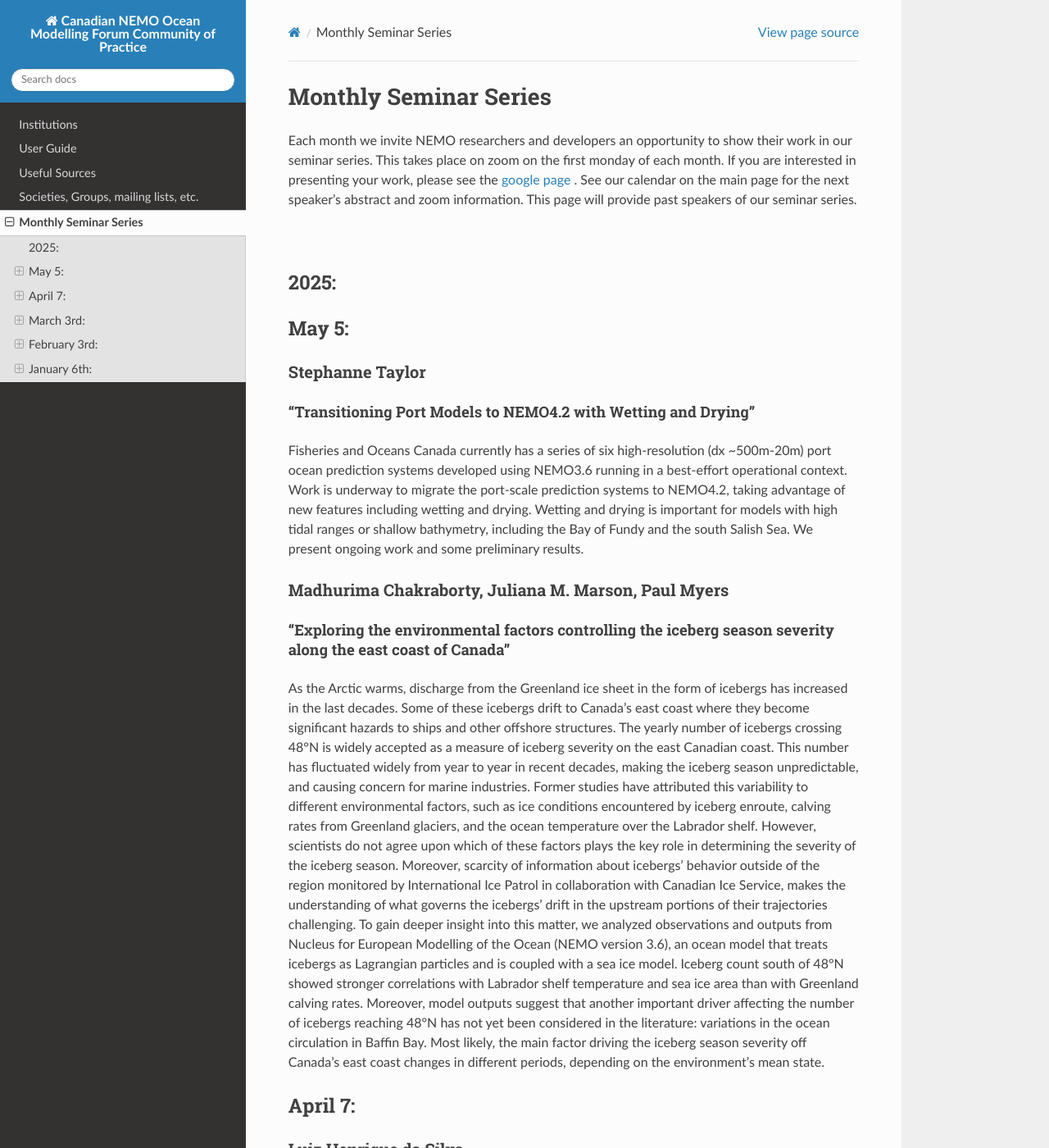
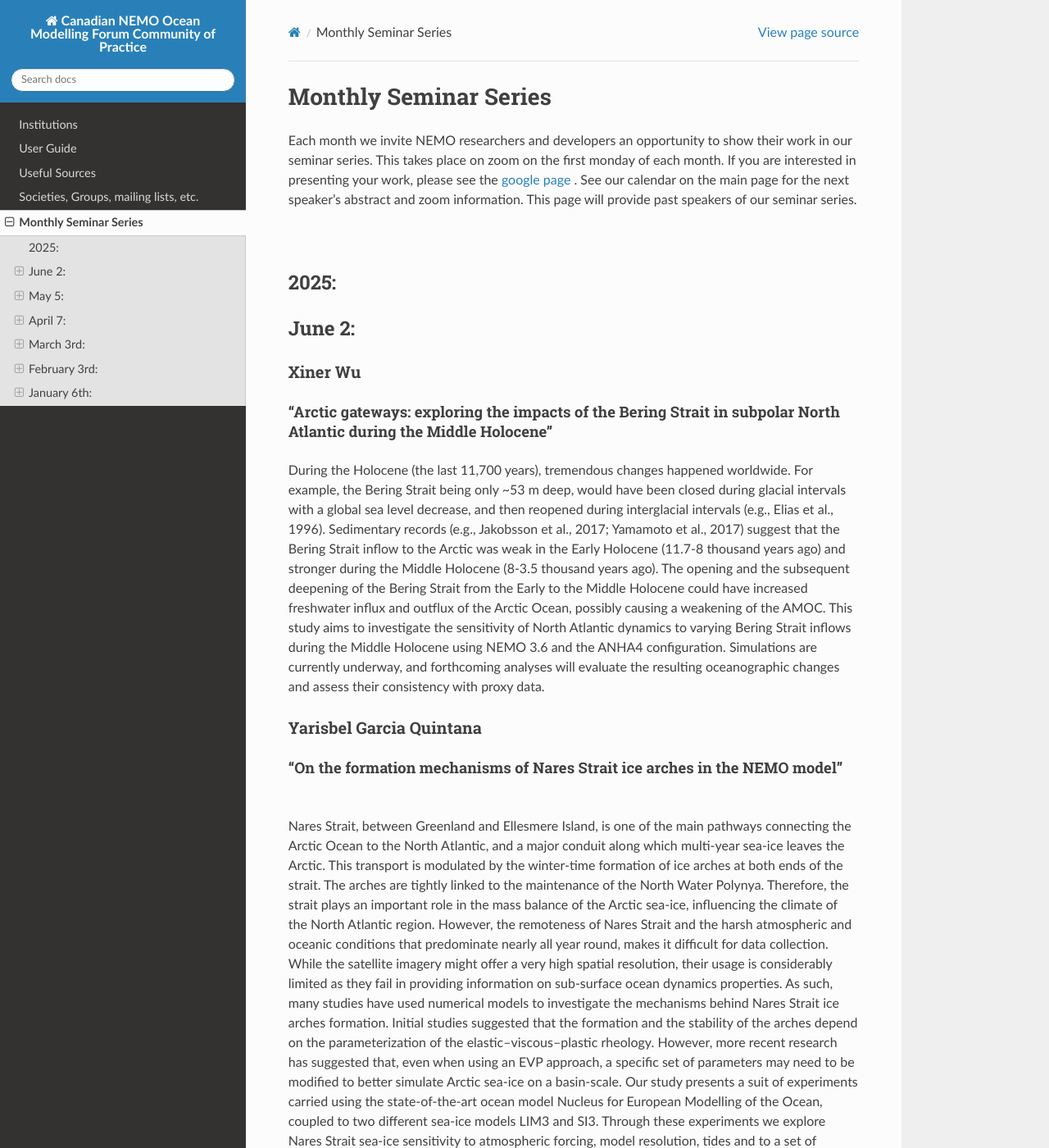
Before and after one commit to UofA-NEMO/Canadian-NEMO-Ocean-Modelling-Forum-Community-of-Practice, a Sphinx documentation site: the page built from docs/Seminar.rst, in a window 1280 px wide and 1400 px high. Shown: the whole window at 82% size. Built offline with Sphinx 7.4.7 and the Read the Docs theme 3.1.0, drawn with Linux system fonts in a browser that asks for light colours; pages that are not in the unit, such as notebooks, are missing from menus; some of the changed text lies outside the part shown.

Commit message:
Add June abstracts

```diff
--- a/docs/Seminar.rst
+++ b/docs/Seminar.rst
@@ -6,6 +6,22 @@ Each month we invite NEMO researchers and developers an opportunity to show thei
 |
 2025:
 .....
+
+June 2:
+.......
+Xiner Wu
+--------
+"Arctic gateways: exploring the impacts of the Bering Strait in subpolar North Atlantic during the Middle Holocene"
+^^^^^^^^^^^^^^^^^^^^^^^^^^^^^^^^^^^^^^^^^^^^^^^^^^^^^^^^^^^^^^^^^^^^^^^^^^^^^^^^^^^^^^^^^^^^^^^^^^^^^^^^^^^^^^^^^^^
+During the Holocene (the last 11,700 years), tremendous changes happened worldwide. For example, the Bering Strait being only ~53 m deep, would have been closed during glacial intervals with a global sea level decrease, and then reopened during interglacial intervals (e.g., Elias et al., 1996). Sedimentary records (e.g., Jakobsson et al., 2017; Yamamoto et al., 2017) suggest that the Bering Strait inflow to the Arctic was weak in the Early Holocene (11.7-8 thousand years ago) and stronger during the Middle Holocene (8-3.5 thousand years ago). The opening and the subsequent deepening of the Bering Strait from the Early to the Middle Holocene could have increased freshwater influx and outflux of the Arctic Ocean, possibly causing a weakening of the AMOC. This study aims to investigate the sensitivity of North Atlantic dynamics to varying Bering Strait inflows during the Middle Holocene using NEMO 3.6 and the ANHA4 configuration. Simulations are currently underway, and forthcoming analyses will evaluate the resulting oceanographic changes and assess their consistency with proxy data.
+
+Yarisbel Garcia Quintana
+------------------------
+"On the formation mechanisms of Nares Strait ice arches in the NEMO model"
+^^^^^^^^^^^^^^^^^^^^^^^^^^^^^^^^^^^^^^^^^^^^^^^^^^^^^^^^^^^^^^^^^^^^^^^^^^
+Nares Strait, between Greenland and Ellesmere Island, is one of the main pathways connecting the Arctic Ocean to the North Atlantic, and a major conduit along which multi-year sea-ice leaves the Arctic. This transport is modulated by the winter-time formation of ice arches at both ends of the strait. The arches are tightly linked to the maintenance of the North Water Polynya. Therefore, the strait plays an important role in the mass balance of the Arctic sea-ice, influencing the climate of the North Atlantic region.
+However, the remoteness of Nares Strait and the harsh atmospheric and oceanic conditions that predominate nearly all year round, makes it difficult for data collection. While the satellite imagery might offer a very high spatial resolution, their usage is considerably limited as they fail in providing information on sub-surface ocean dynamics properties. As such, many studies have used numerical models to investigate the mechanisms behind Nares Strait ice arches formation. Initial studies suggested that the formation and the stability of the arches depend on the parameterization of the elastic–viscous–plastic rheology. However, more recent research has suggested that, even when using an EVP approach, a specific set of parameters may need to be modified to better simulate Arctic sea-ice on a basin-scale. Our study presents a suit of experiments carried using the state-of-the-art ocean model Nucleus for European Modelling of the Ocean, coupled to two different sea-ice models LIM3 and SI3. Through these experiments we explore Nares Strait sea-ice sensitivity to atmospheric forcing, model resolution, tides and to a set of parameters involved in ice dynamics and mechanical redistribution. Our main goal is to identify the ideal numerical setting to realistically simulate Nares Strait arches formation, and therefore, the mechanisms behind it. The preliminary results of this project will be presented during the Congress.
+
 
 May 5:
 ......
```
